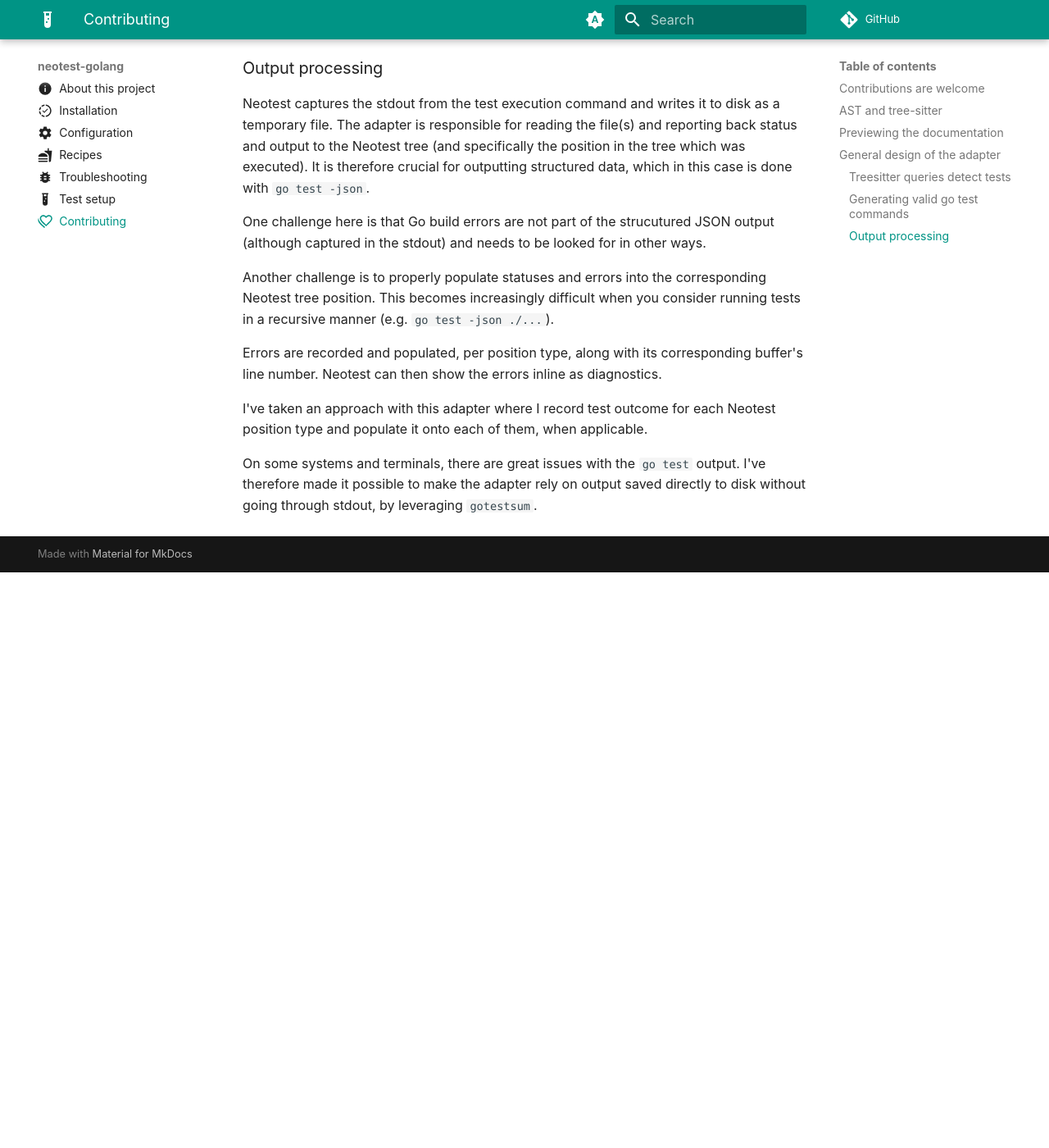
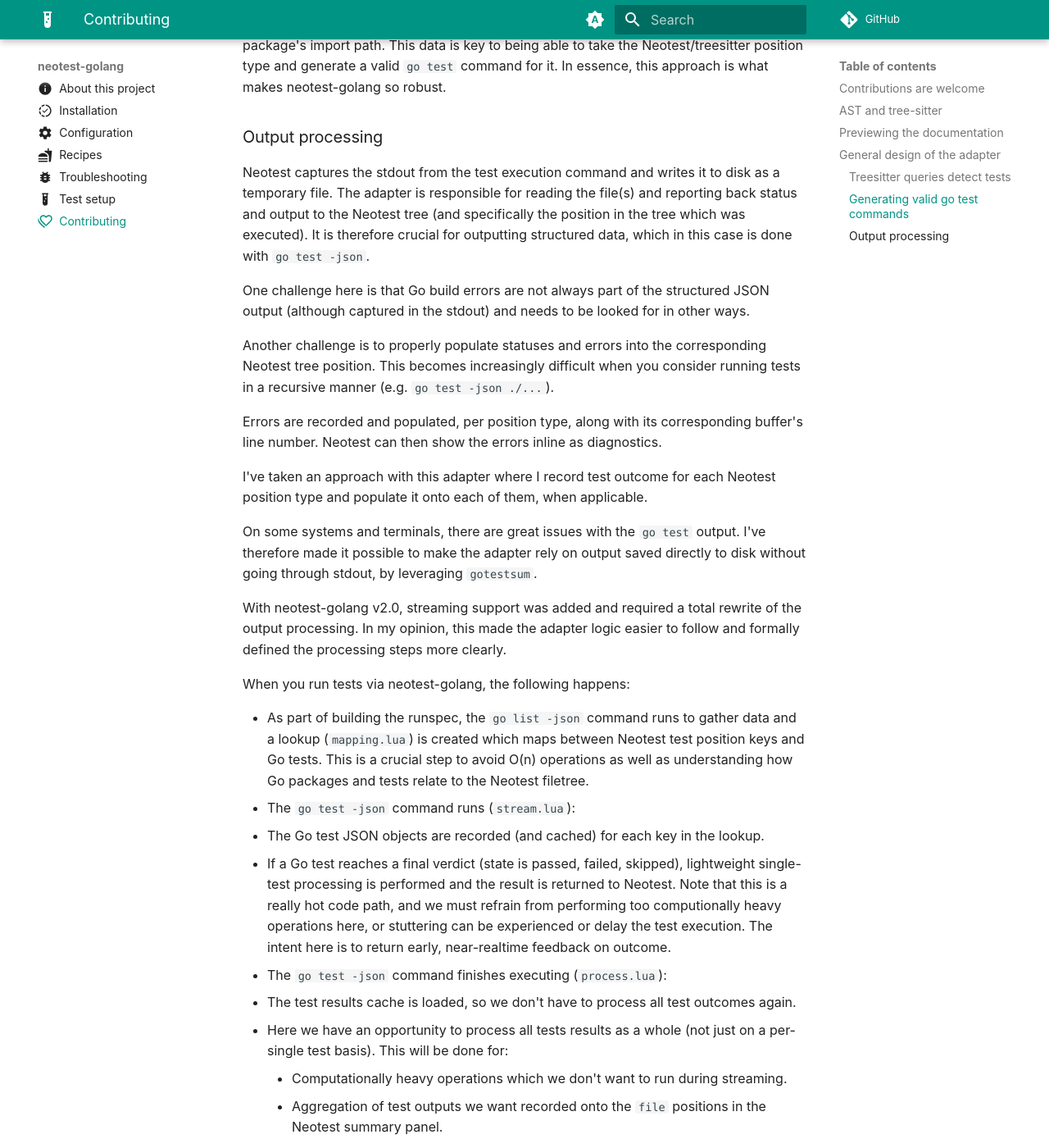
Before and after one commit to fredrikaverpil/neotest-golang, an MkDocs documentation site: the page built from docs/contrib.md, in a window 1280 px wide and 1400 px high, scrolled down 2123 px. Shown: the whole window at 82% size. Built offline with MkDocs 1.6.1 and Material for MkDocs 9.7.7, drawn with Linux system fonts in a browser that asks for light colours; comment, search, counter and statistics services are not loaded; before the commit the page ends 2821 px from its top, so only the background shows below that; some of the changed text lies outside the part shown.

Commit message:
docs: refine contrib

```diff
--- a/docs/contrib.md
+++ b/docs/contrib.md
@@ -13,9 +13,10 @@ in case the change is not trivial.
 
 You can run tests, formatting and linting locally with `task all` (requires
 [Taskfile](https://taskfile.dev/)). Install dependencies with `task install`.
-Have a look at the `Taskfile` for more details. You can also use the
+Have a look at the `Taskfile.yml` for more details. You can also use the
 neotest-plenary and neotest-golang adapters to run the tests of this repo within
-Neovim.
+Neovim. Please refer to the [Test setup](../test/) for detail on how to run
+tests.
 
 ## AST and tree-sitter
 
@@ -40,9 +41,12 @@ file.
 
 ## Previewing the documentation
 
-Intall uv with e.g. `brew install` or `pip install uv`. Then run `uv sync` in
-the project root to create a virtual environment and install dependencies into
-it.
+Install [uv](https://docs.astral.sh/uv/) with e.g. `brew install uv` or
+`pip install uv`. Then:
+
+- Run `uv venv` to create a `.venv` folder
+- Activate the virtual environment with `source .venv/bin/activate`
+- Run `uv sync` to install dependencies
 
 Finally, run `uv run mkdocs serve` to serve the documentation and preview it on
 `http://localhost:8000`.
@@ -103,9 +107,9 @@ reporting back status and output to the Neotest tree (and specifically the
 position in the tree which was executed). It is therefore crucial for outputting
 structured data, which in this case is done with `go test -json`.
 
-One challenge here is that Go build errors are not part of the strucutured JSON
-output (although captured in the stdout) and needs to be looked for in other
-ways.
+One challenge here is that Go build errors are not always part of the structured
+JSON output (although captured in the stdout) and needs to be looked for in
+other ways.
 
 Another challenge is to properly populate statuses and errors into the
 corresponding Neotest tree position. This becomes increasingly difficult when
@@ -121,3 +125,33 @@ Neotest position type and populate it onto each of them, when applicable.
 On some systems and terminals, there are great issues with the `go test` output.
 I've therefore made it possible to make the adapter rely on output saved
 directly to disk without going through stdout, by leveraging `gotestsum`.
+
+With neotest-golang v2.0, streaming support was added and required a total
+rewrite of the output processing. In my opinion, this made the adapter logic
+easier to follow and formally defined the processing steps more clearly.
+
+When you run tests via neotest-golang, the following happens:
+
+- As part of building the runspec, the `go list -json` command runs to gather
+  data and a lookup (`mapping.lua`) is created which maps between Neotest test
+  position keys and Go tests. This is a crucial step to avoid O(n) operations as
+  well as understanding how Go packages and tests relate to the Neotest
+  filetree.
+- The `go test -json` command runs (`stream.lua`):
+  - The Go test JSON objects are recorded (and cached) for each key in the
+    lookup.
+  - If a Go test reaches a final verdict (state is passed, failed, skipped),
+    lightweight single-test processing is performed and the result is returned
+    to Neotest. Note that this is a really hot code path, and we must refrain
+    from performing too computionally heavy operations here, or stuttering can
+    be experienced or delay the test execution. The intent here is to return
+    early, near-realtime feedback on outcome.
+- The `go test -json` command finishes executing (`process.lua`):
+  - The test results cache is loaded, so we don't have to process all test
+    outcomes again.
+  - Here we have an opportunity to process all tests results as a whole (not
+    just on a per-single test basis). This will be done for:
+    - Computationally heavy operations which we don't want to run during
+      streaming.
+    - Aggregation of test outputs we want recorded onto the `file` positions in
+      the Neotest summary panel.
```
